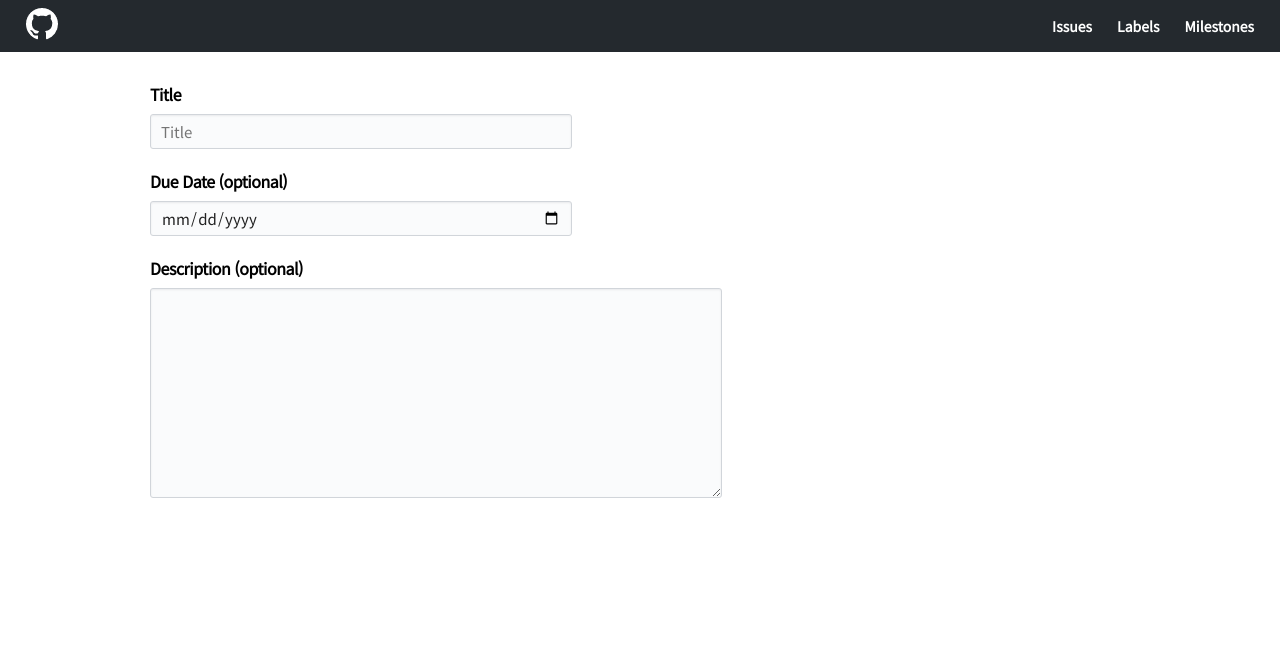
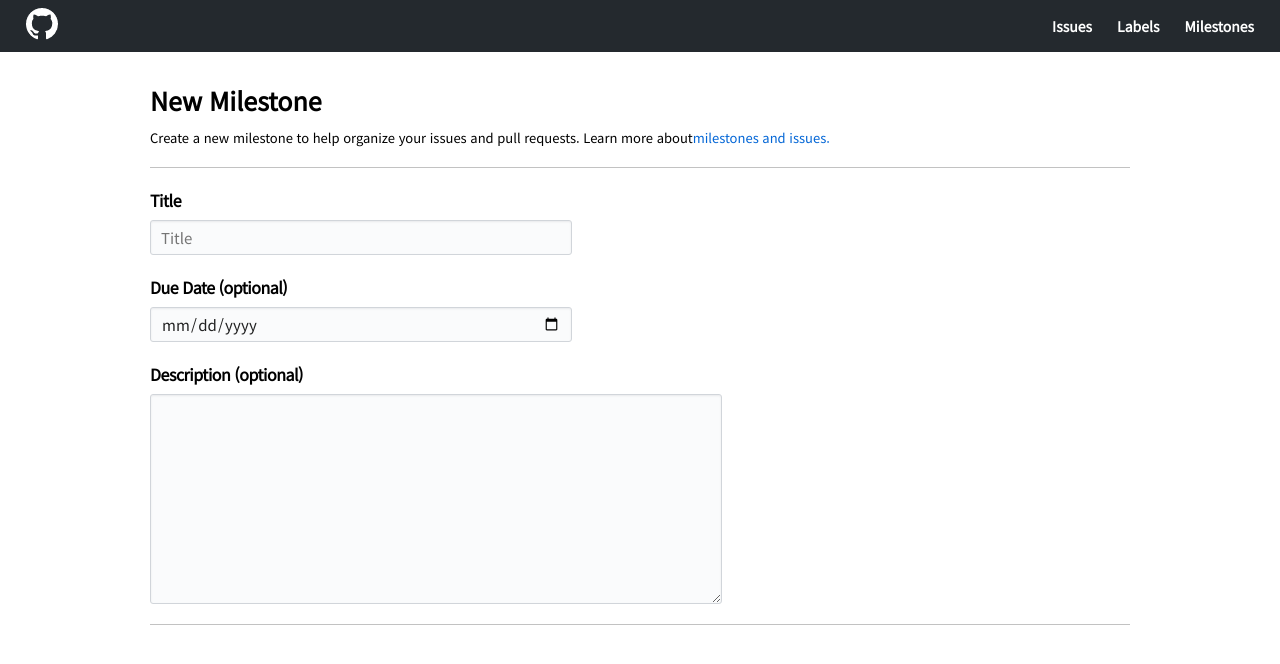
Before and after one commit to codesquad-member-2020/issue-tracker-10, a React (Create React App) app in the folder FE/client/: page /milestone/create in a window 1280 px wide. Shown: the top 664 px of the page. Built offline with nearby package versions, Linux system fonts and the light colour scheme.

Commit message:
[#10] feat: 마일스톤 생성, 수정 상태에따라 페이지 헤더 내용 달라지는 기능 추가

```diff
--- a/FE/client/src/components/issues/milestone/MilestoneEditor.jsx
+++ b/FE/client/src/components/issues/milestone/MilestoneEditor.jsx
@@ -2,6 +2,9 @@ import React from "react";
 import { useParams } from "react-router-dom";
 import styled from "styled-components";
 import TextField from "@material-ui/core/TextField";
+
+import TableHeader from "@component/table/TableHeader";
+import MilestoneEditorHeader from "./MilestoneEditorHeader";
 
 import { useSelector } from "react-redux";
 
@@ -10,9 +13,12 @@ const MilestoneEditor = () => {
   const { milestonesList } = useSelector(({ milestones }) => milestones);
   const [milestone] = milestonesList.filter((milestone) => milestone.id === +id);
 
+  const leftSideComponent = <MilestoneEditorHeader {...{ milestone }} />;
+
   return (
     <MilestoneEditorWrap>
       <MilestoneEditorInner>
+        <TableHeader leftSideComponent={leftSideComponent} />
         <form>
           <div className="editor-item-wrap">
             <label className="editor-item-label" htmlFor="milestones-title">
@@ -51,6 +57,23 @@ const MilestoneEditorInner = styled.div`
   box-sizing: border-box;
   background-color: #fff;
   width: 980px;
+  .page-title {
+    font-weight: 600;
+    font-size: 25px;
+    margin-bottom: 8px;
+  }
+  .page-description {
+    font-size: 13px;
+    > a {
+      color: #0366d6;
+      text-decoration: none;
+    }
+  }
+  form {
+    padding-top: 20px;
+    border-top: 1px solid #c2c2c2;
+    border-bottom: 1px solid #c2c2c2;
+  }
   .editor-item-label {
     letter-spacing: -0.03rem;
     font-weight: 600;
@@ -84,6 +107,7 @@ const MilestoneEditorInner = styled.div`
   }
   #milestones-description {
     width: 550px;
+    margin: 0;
     min-height: 200px;
     max-width: 980px;
   }
--- /dev/null
+++ b/FE/client/src/components/issues/milestone/MilestoneEditorHeader.jsx
@@ -0,0 +1,25 @@
+import React from "react";
+
+import SwitchButtons from "@component/table/SwitchButtons";
+
+const MilestoneEditorHeader = ({ milestone }) => {
+  return (
+    <>
+      {milestone ? (
+        <SwitchButtons type="milestones" />
+      ) : (
+        <div>
+          <h1 className="page-title">New Milestone</h1>
+          <p className="page-description">
+            Create a new milestone to help organize your issues and pull requests. Learn more about
+            <a href="https://guides.github.com/features/issues/" target="_blank">
+              milestones and issues.
+            </a>
+          </p>
+        </div>
+      )}
+    </>
+  );
+};
+
+export default MilestoneEditorHeader;
```
Also changed, not shown: FE/client/src/components/issues/milestone/MilestoneEditorButtons.jsx (added, +8 -0 lines).
